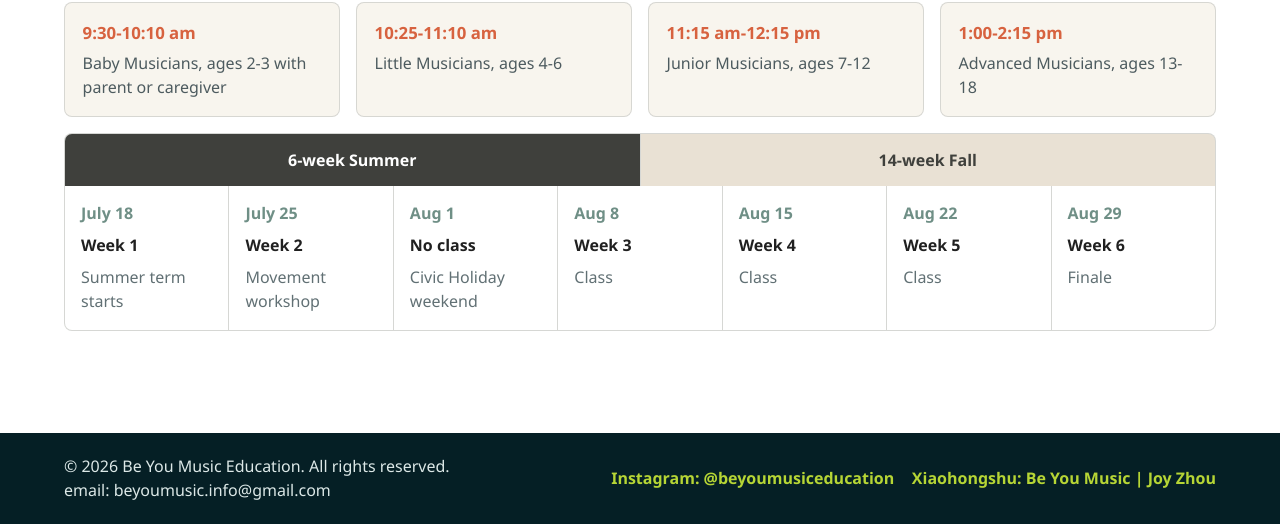
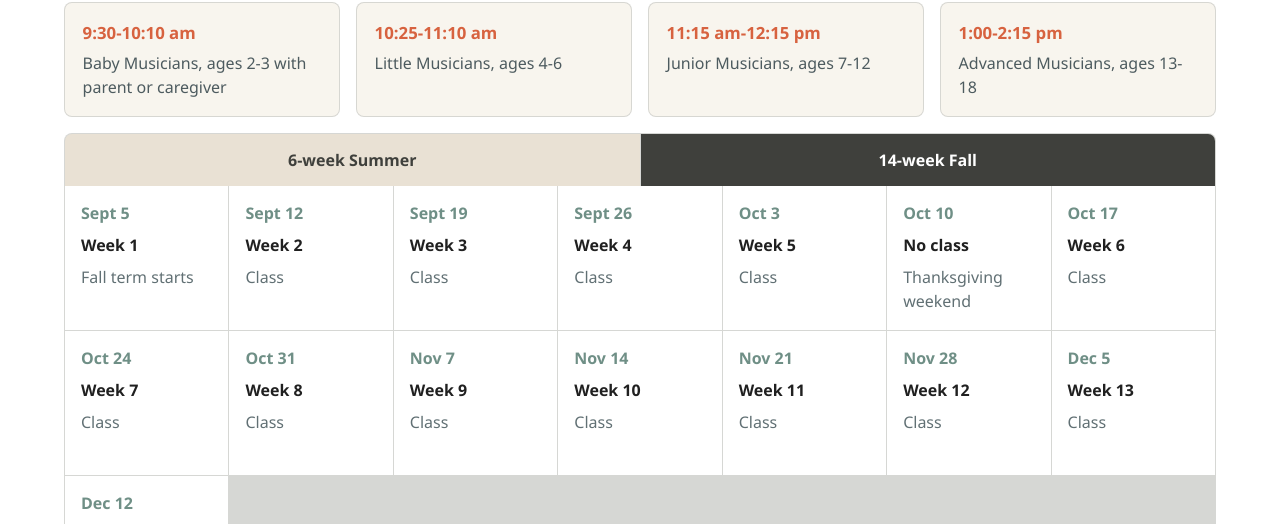
Before and after one commit to GarimaB2010/beyoumusic, a plain HTML site: page schedule.html in a window 1280 px wide. Both pictures are taken after a click on the tab "14-week Fall". Shown: the part 828-1352 px from the top of the page. Drawn offline with Linux system fonts and the light colour scheme.

Commit message:
Add files via upload

```diff
--- a/schedule.html
+++ b/schedule.html
@@ -1114,6 +1114,22 @@ if (sentMessage === "true") {
   notice.textContent = "Thank you. Your inquiry was sent to Be You Music Education.";
   document.body.appendChild(notice);
 }
+
+tabButtons.forEach((button) => {
+  button.addEventListener("click", () => {
+    const selectedTerm = button.dataset.term;
+
+    tabButtons.forEach((tab) => {
+      const isActive = tab.dataset.term === selectedTerm;
+      tab.classList.toggle("active", isActive);
+      tab.setAttribute("aria-selected", String(isActive));
+    });
+
+    termPanels.forEach((panel) => {
+      panel.classList.toggle("active", panel.dataset.termPanel === selectedTerm);
+    });
+  });
+});
 </script>
 </body>
 </html>
```
